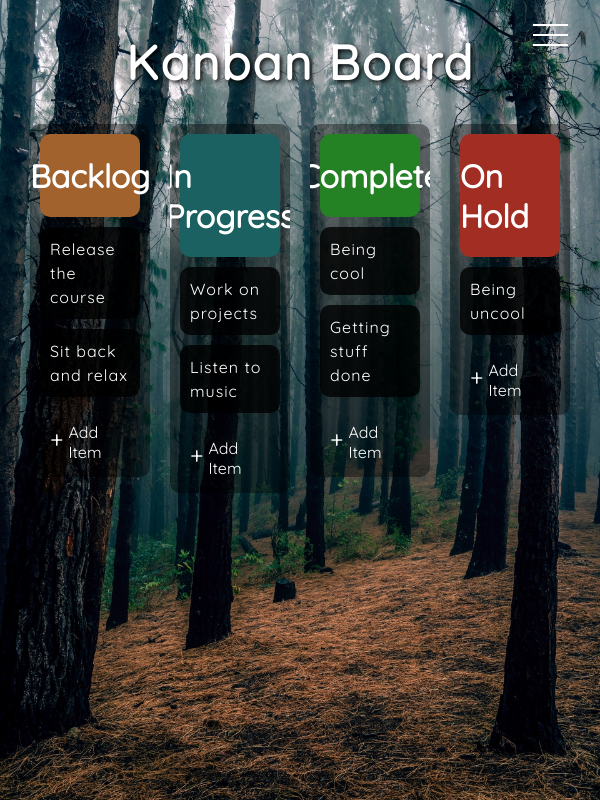
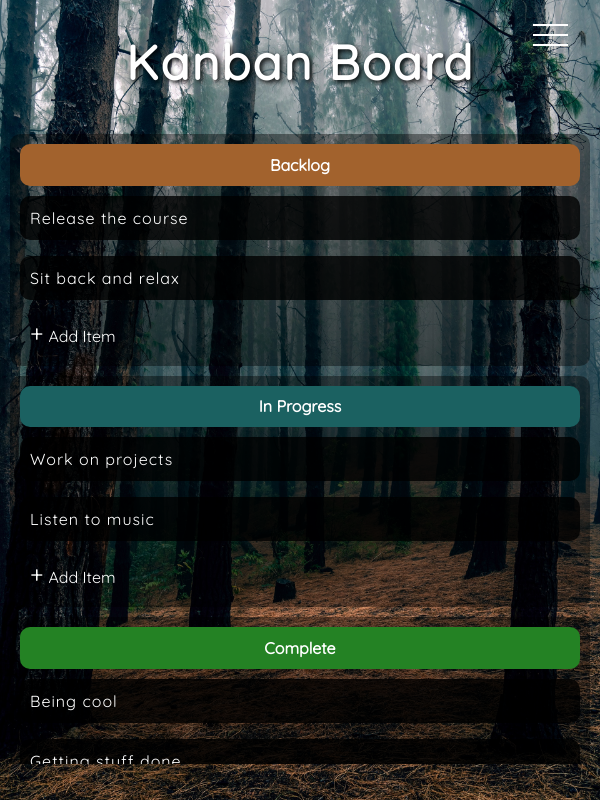
Before and after one commit to PyonAU/my-cv, a Next.js app: page /projects/drag-and-drop in a window 600 px wide. Built offline with nearby package versions, Linux system fonts and the light colour scheme.

Commit message:
feat: added media query for smaller screens

```diff
--- a/app/projects/drag-and-drop/dnd-components/KanbanColumn.jsx
+++ b/app/projects/drag-and-drop/dnd-components/KanbanColumn.jsx
@@ -50,7 +50,7 @@ const KanbanColumn = ({
   return (
     <li className={column} ref={drop}>
       <span className={styles.header}>
-        <h1>{labelsMap[status]}</h1>
+        <h1 className={styles.status}>{labelsMap[status]}</h1>
       </span>
       {children}
 
--- a/app/projects/drag-and-drop/dnd-components/KanbanColumn.module.css
+++ b/app/projects/drag-and-drop/dnd-components/KanbanColumn.module.css
@@ -110,3 +110,16 @@
 .addItem:focus {
   outline: none;
 }
+
+@media screen and (min-width: 600px) and (max-width: 780px) {
+  .status {
+    font-size: 1em;
+  }
+}
+
+/* Media Query: Large Smartphone (Vertical) */
+@media screen and (max-width: 600px) {
+  .dragColumn {
+    margin: 10px;
+  }
+}
--- a/app/projects/drag-and-drop/dnd-components/MainComponent.module.css
+++ b/app/projects/drag-and-drop/dnd-components/MainComponent.module.css
@@ -53,3 +53,14 @@
 .customScroll::-webkit-scrollbar-thumb:hover {
   background-color: rgba(34, 33, 33, 0.8);
 }
+
+/* Media Query: Large Smartphone (Vertical) */
+@media screen and (max-width: 600px) {
+  .dragContainer {
+    margin: 0;
+  }
+
+  .dragList {
+    display: block;
+  }
+}
--- a/app/projects/drag-and-drop/page.jsx
+++ b/app/projects/drag-and-drop/page.jsx
@@ -27,6 +27,11 @@ const DragAndDropPage = () => {
             font-family: Quicksand, sans-serif;
             overflow-y: hidden;
           }
+
+          @media screen and (max-width: 600px) {
+            body {
+              overflow-y: auto;
+            }
         `}
       </style>
 
```
